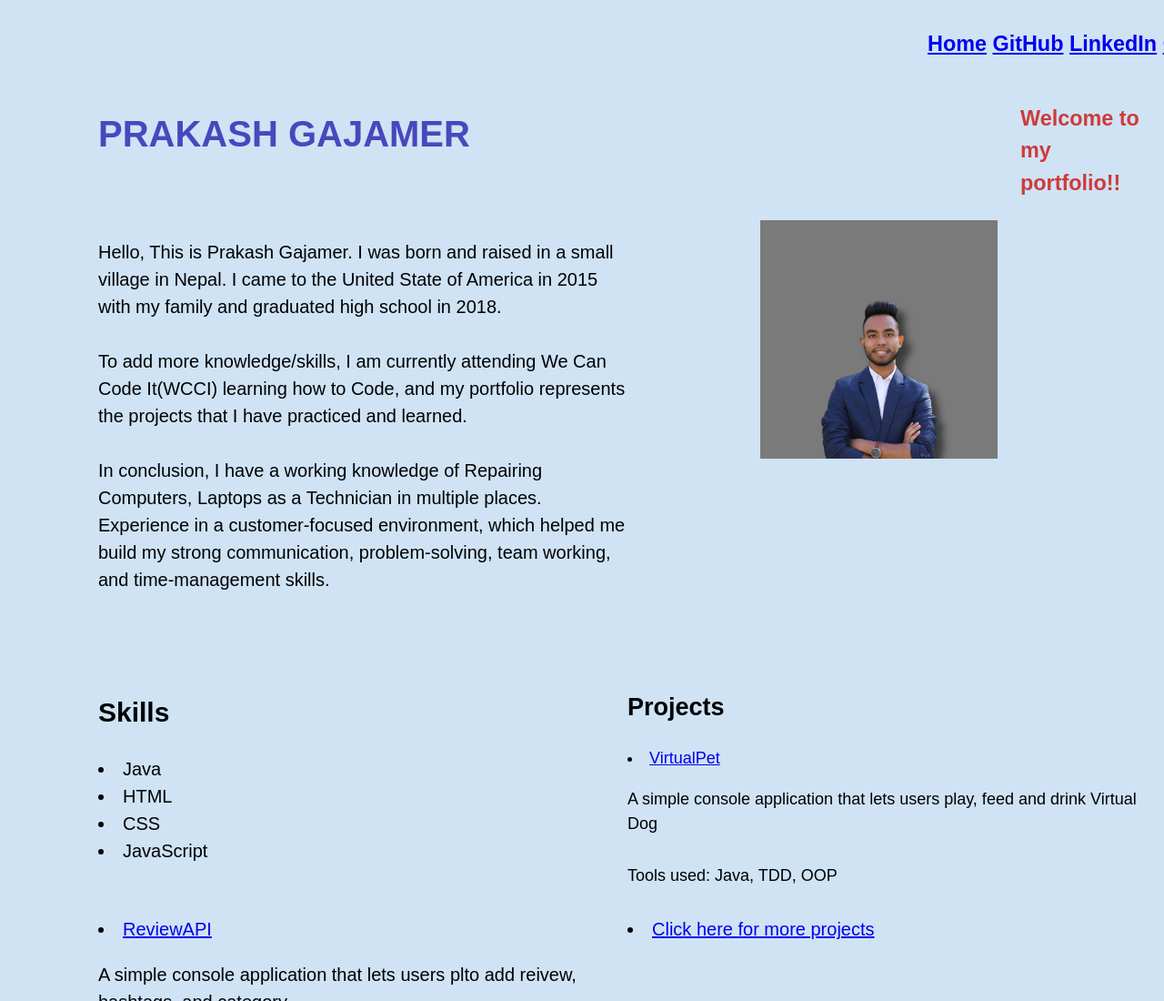
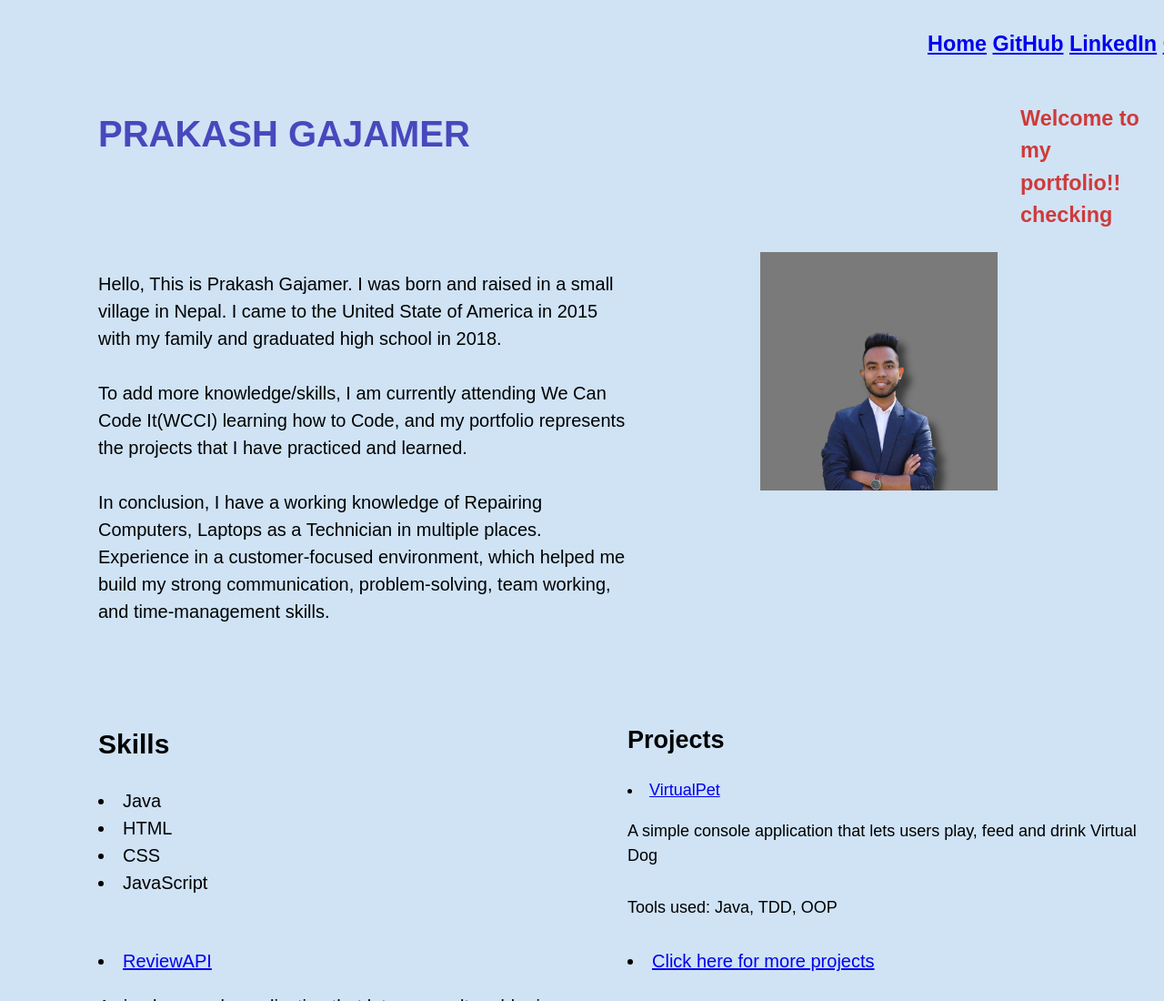
Before and after one commit to PrakashGajamer/PrakashGajamer.github.io, a plain HTML site: page index.html in a window 1280 px wide. Shown: the top 1100 px of the page at 91% size. Drawn offline with Linux system fonts and the light colour scheme.

Commit message:
checking

```diff
--- a/index.html
+++ b/index.html
@@ -27,7 +27,8 @@
     <h1>PRAKASH GAJAMER </h1>
 
     <section>
-      <h3>Welcome to my portfolio!!</h3>
+      <h3>Welcome to my portfolio!!
+      checking</h3>
     </section>
 
     <article>
```
